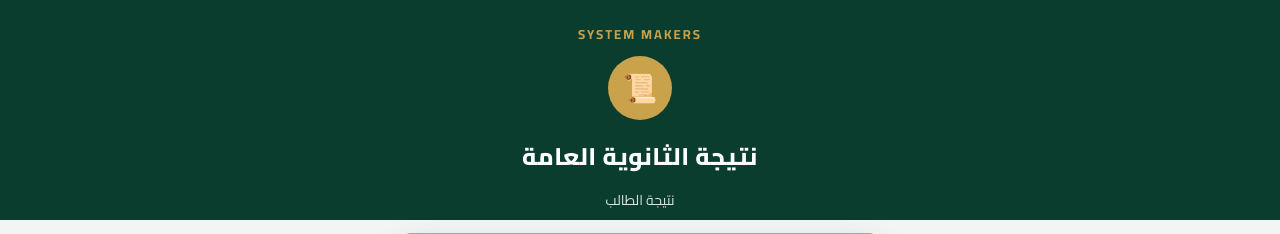
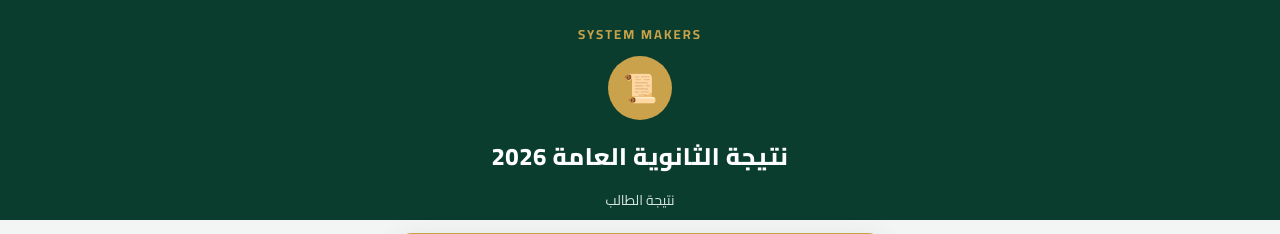
Before and after one commit to mohamednasserohi700-commits/Natega, a Flask app: template templates/result.html in a window 1280 px wide. Shown: the top 234 px of the page. Run offline with Flask 3, Linux system fonts and the light colour scheme; the template is opened without the code that fills it, so the values that code supplies are empty.

Commit message:
Update title to include year in result page

```diff
--- a/templates/result.html
+++ b/templates/result.html
@@ -10,7 +10,7 @@
     <div class="top-bar">
         <div class="brand">System Makers</div>
         <div class="logo-circle">📜</div>
-        <h1>نتيجة الثانوية العامة</h1>
+        <h1>نتيجة الثانوية العامة 2026</h1>
         <p>نتيجة الطالب</p>
     </div>
 
```
